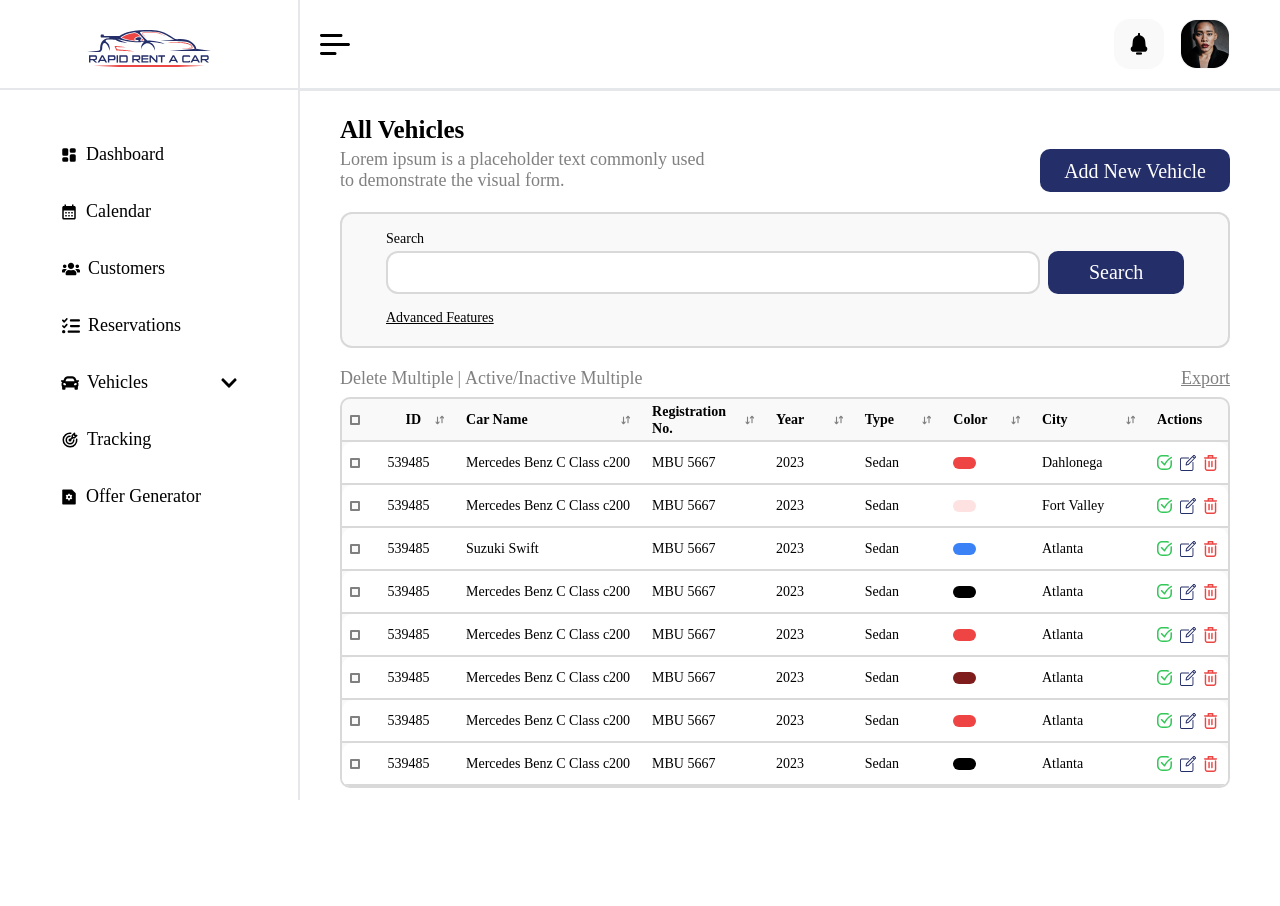
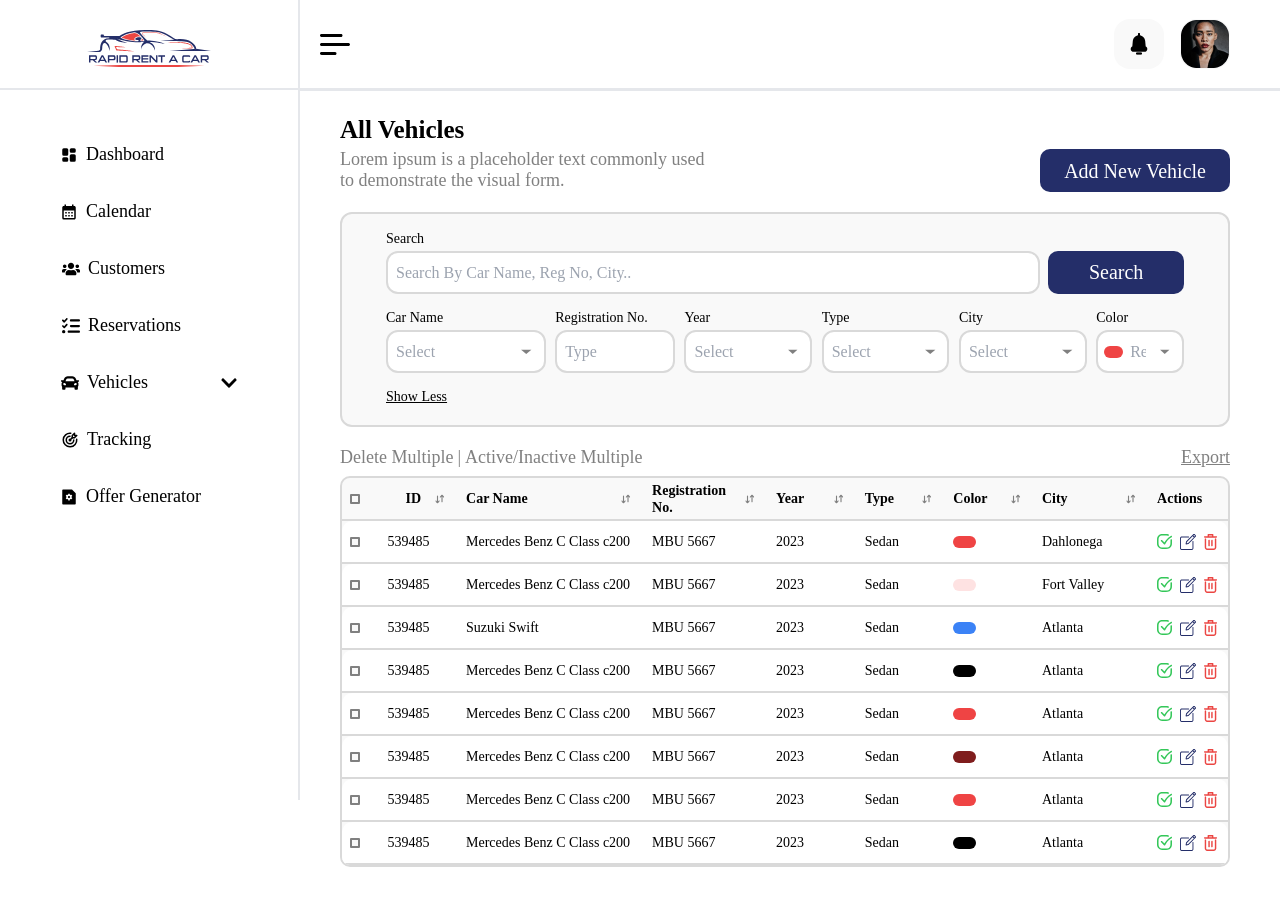
Before and after one commit to ahmadKhalid47/rent-a-car-test, a Next.js app: page /Components/Home in a window 1280 px wide. Shown: the top 906 px of the page. Before the commit the page ends 844 px from the top, so only its background shows below. Built offline with nearby package versions, Linux system fonts and the light colour scheme.

Commit message:
fvdsfjnvkj

```diff
--- a/app/Components/Login.tsx
+++ b/app/Components/Login.tsx
@@ -28,9 +28,9 @@ export default function Login() {
               welcome <br /> back!
             </h1>
             <p className="font-[400] text-[18px] leading-[22px] text-white z-10 ">
-              Welcome back! Ready to manage your fleet and
+              Ready to manage your fleet and reservations?
               <br />
-              reservations? Let's keep things running smoothly together.{" "}
+              Let's keep things running smoothly together.{" "}
             </p>
           </div>
         </div>
--- a/app/Components/Vehicles.tsx
+++ b/app/Components/Vehicles.tsx
@@ -1,20 +1,5 @@
 "use client";
-import {
-  FaBars,
-  FaBeer,
-  FaChevronDown,
-  FaHamburger,
-  FaSquare,
-} from "react-icons/fa";
-import check from "@/public/check.svg";
-import edit from "@/public/Layer_1 (2).svg";
-import deleteIcon from "@/public/Group 9.svg";
-import shape from "@/public/Shape.svg";
-import list from "@/public/Group 110 (1).svg";
-import listBlack from "@/public/Group 110.svg";
-import {
-  GridViewRounded,
-} from "@mui/icons-material";
+import shape from "@/public/Shape2.svg";
 import ListView from "./ListView";
 import { useState } from "react";
 import GridView from "./GridView";
@@ -24,9 +9,11 @@ import { useSelector } from "react-redux";
 export default function Vehicles() {
   let global = useSelector((state: RootState) => state.Global);
   const [gridView, setGridView] = useState(false);
-  const [showLess, setShowLess] = useState(true);
+  const [showLess, setShowLess] = useState(false);
   return (
-    <div className={`w-full h-fit flex flex-col justify-start items-start gap-[20px] pe-[50px] ps-[40px] pb-14`}>
+    <div
+      className={`w-full h-fit flex flex-col justify-start items-start gap-[20px] pe-[50px] ps-[40px] pb-14`}
+    >
       <div className="w-full h-[200px bg-yellow-30">
         <h3 className="font-[600] text-[25px] leading-[38px] text-black">
           All Vehicles
@@ -47,7 +34,10 @@ export default function Vehicles() {
             Search
           </h3>
           <div className="w-full h-fit flex justify-between items-center">
-            <input className="px-5 w-[82%] h-[43px] flex justify-between items-center bg-white rounded-xl border-2 border-grey"></input>
+            <input
+              className="px-2 w-[82%] h-[43px] flex justify-between items-center bg-white rounded-xl border-2 border-grey placeholder-color"
+              placeholder="Search By Car Name, Reg No, City.."
+            ></input>
             <button className="w-[17%] px-3 h-[43px] rounded-[10px] bg-main-blue text-white font-[500] text-[20px] leading-[21px] text-center">
               Search
             </button>
@@ -55,39 +45,13 @@ export default function Vehicles() {
         </div>
         {!showLess ? (
           <div className="w-full flex justify-between items-center">
-            <div className="w-[18%] h-fit">
+            <div className="w-[20%] h-fit ">
               <h3 className="font-[400] text-[14px] leading-[17px] text-black pb-1 ">
-                Registration No.
-              </h3>
-              <div className="w-full h-fit flex justify-between items-center ">
-                <input
-                  className=" font-[400] text-[14px] leading-[18px] px-5 w-[100%] h-[43px] flex justify-between items-center bg-white rounded-xl border-2 border-grey"
-                  value={"MBU56i403378"}
-                ></input>
-              </div>
-            </div>
-            <div className="w-[16%] h-fit ">
-              <h3 className="font-[400] text-[14px] leading-[17px] text-black pb-1 ">
-                Make
+                Car Name
               </h3>
               <div className="w-full h-fit flex justify-between items-center relative overflow-hidden">
-                <select className="pe-10 font-[400] text-[14px] leading-[18px] ps-1 w-[100%] h-[43px] flex justify-between items-center bg-white rounded-xl border-2 border-grey">
-                  <option value="">Suzuki</option>
-                  <option value="">Suzuki</option>
-                  <option value="">Suzuki</option>
-                  <option value="">Suzuki</option>
-                </select>
-                <div className="w-[30px] h-[35px] bg-white absolute right-1 rounded-xl flex justify-center items-center pointer-events-none">
-                  <img src={shape.src} className="w-[10.5px]" />
-                </div>
-              </div>
-            </div>
-            <div className="w-[16%] h-fit ">
-              <h3 className="font-[400] text-[14px] leading-[17px] text-black pb-1 ">
-                Model
-              </h3>
-              <div className="w-full h-fit flex justify-between items-center relative overflow-hidden">
-                <select className="pe-10 font-[400] text-[14px] leading-[18px] ps-1 w-[100%] h-[43px] flex justify-between items-center bg-white rounded-xl border-2 border-grey">
+                <select className="pe-10 font-[400] text-[16px] leading-[19px] ps-1 w-[100%] h-[43px] flex justify-between items-center bg-white rounded-xl border-2 border-grey placeholder-color">
+                  <option value="">Select</option>
                   <option value="">Swift</option>
                   <option value="">Swift</option>
                   <option value="">Swift</option>
@@ -98,12 +62,25 @@ export default function Vehicles() {
                 </div>
               </div>
             </div>
+            <div className="w-[15%] h-fit">
+              <h3 className="font-[400] text-[14px] leading-[17px] text-black pb-1 ">
+                Registration No.
+              </h3>
+              <div className="w-full h-fit flex justify-between items-center ">
+                <input
+                  className=" font-[400] text-[16px] leading-[19px] px-2 w-[100%] h-[43px] flex justify-between items-center bg-white rounded-xl border-2 border-grey placeholder-color"
+                  placeholder="Type"
+                ></input>
+              </div>
+            </div>
+
             <div className="w-[16%] h-fit ">
               <h3 className="font-[400] text-[14px] leading-[17px] text-black pb-1 ">
                 Year
               </h3>
               <div className="w-full h-fit flex justify-between items-center relative overflow-hidden">
-                <select className="pe-10 font-[400] text-[14px] leading-[18px] ps-1 w-[100%] h-[43px] flex justify-between items-center bg-white rounded-xl border-2 border-grey">
+                <select className="pe-10 font-[400] text-[16px] leading-[19px] ps-1 w-[100%] h-[43px] flex justify-between items-center bg-white rounded-xl border-2 border-grey placeholder-color">
+                  <option value="">Select</option>
                   <option value="">2024</option>
                   <option value="">2024</option>
                   <option value="">2024</option>
@@ -119,7 +96,8 @@ export default function Vehicles() {
                 Type
               </h3>
               <div className="w-full h-fit flex justify-between items-center relative overflow-hidden">
-                <select className="pe-10 font-[400] text-[14px] leading-[18px] ps-1 w-[100%] h-[43px] flex justify-between items-center bg-white rounded-xl border-2 border-grey">
+                <select className="pe-10 font-[400] text-[16px] leading-[19px] ps-1 w-[100%] h-[43px] flex justify-between items-center bg-white rounded-xl border-2 border-grey placeholder-color">
+                  <option value="">Select</option>
                   <option value="">Sedan</option>
                   <option value="">Sedan</option>
                   <option value="">Sedan</option>
@@ -130,18 +108,35 @@ export default function Vehicles() {
                 </div>
               </div>
             </div>
-            <div className="w-[10%] h-fit ">
+            <div className="w-[16%] h-fit ">
+              <h3 className="font-[400] text-[14px] leading-[17px] text-black pb-1 ">
+                City
+              </h3>
+              <div className="w-full h-fit flex justify-between items-center relative overflow-hidden">
+                <select className="pe-10 font-[400] text-[16px] leading-[19px] ps-1 w-[100%] h-[43px] flex justify-between items-center bg-white rounded-xl border-2 border-grey placeholder-color">
+                  <option value="">Select</option>
+                  <option value="">Suzuki</option>
+                  <option value="">Suzuki</option>
+                  <option value="">Suzuki</option>
+                  <option value="">Suzuki</option>
+                </select>
+                <div className="w-[30px] h-[35px] bg-white absolute right-1 rounded-xl flex justify-center items-center pointer-events-none">
+                  <img src={shape.src} className="w-[10.5px]" />
+                </div>
+              </div>
+            </div>
+            <div className="w-[11%] h-fit ">
               <h3 className="font-[400] text-[14px] leading-[17px] text-black pb-1 ">
                 Color
               </h3>
               <div className="w-full h-fit flex justify-between items-center relative">
-                <select className="ps-6 font-[400] text-[14px] leading-[18px] px-5 w-[100%] h-[43px] flex justify-between items-center bg-white rounded-xl border-2 border-grey">
+                <select className="ps-7 font-[400] text-[16px] leading-[19px] px-5 w-[100%] h-[43px] flex justify-between items-center bg-white rounded-xl border-2 border-grey placeholder-color">
                   <option value="">Red</option>
                   <option value="">Red</option>
                   <option value="">Red</option>
                   <option value="">Red</option>
                 </select>
-                <div className=" rounded-full w-[15px] h-[15px] bg-red-500 absolute left-2 top-[30%]"></div>
+                <div className="rounded-full w-[19px] h-[12px] bg-red-500 absolute left-2 top-[15.5px]"></div>
                 <div className="w-[30px] h-[35px] bg-white absolute right-1 rounded-xl flex justify-center items-center pointer-events-none">
                   <img src={shape.src} className="w-[10.5px]" />
                 </div>
--- a/app/globals.css
+++ b/app/globals.css
@@ -71,3 +71,6 @@ box-shadow:
 .font-weight{
   font-weight: 500;
 }
+.placeholder-color{
+color: #9ca3af;
+}
```
Also changed, not shown: public/Shape2.svg (added).
